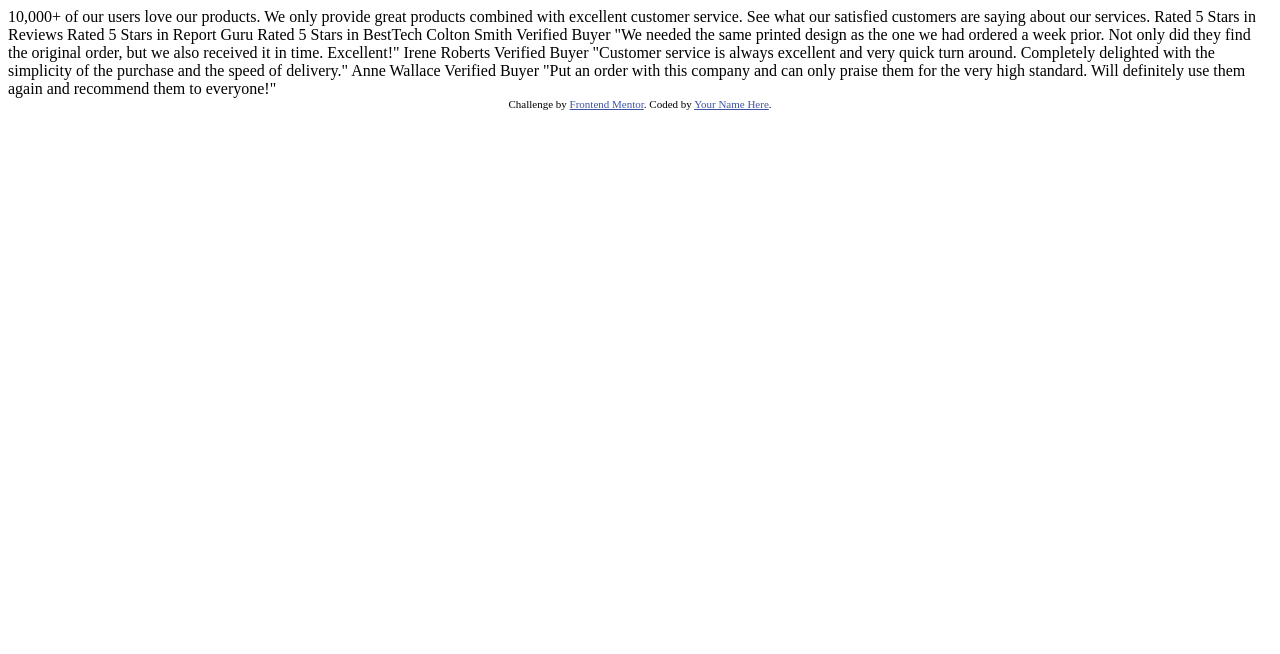
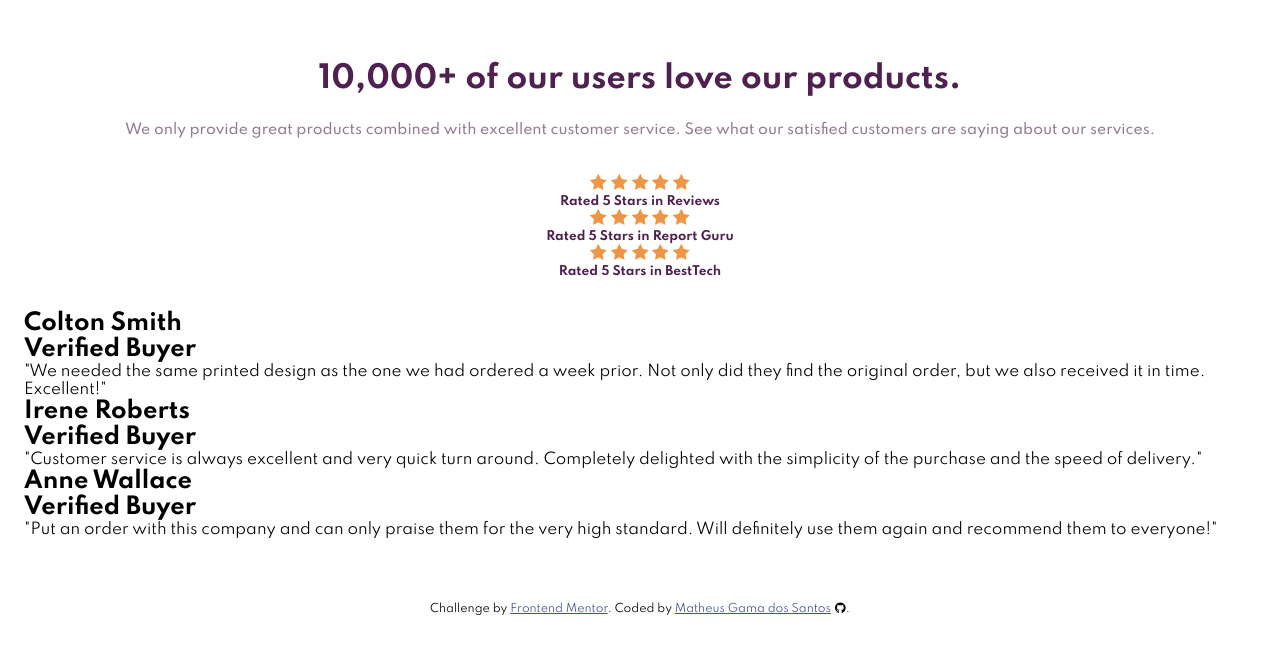
Before and after one commit to MatheusGSantos/social-proof-section, a plain HTML site: page index.html in a window 1280 px wide. Drawn offline with Linux system fonts and the light colour scheme.

Commit message:
First setup. Layout html and start css.
Format html content, Create css, Start design for top section.

```diff
--- a/index.html
+++ b/index.html
@@ -1,18 +1,20 @@
 <!DOCTYPE html>
 <html lang="en">
+
 <head>
   <meta charset="UTF-8" />
   <meta name="viewport" content="width=device-width, initial-scale=1.0" />
   <!-- displays site properly based on user's device -->
 
-    <link
-      rel="icon"
-      type="image/png"
-      sizes="32x32"
-      href="./images/favicon-32x32.png"
-    />
+  <!-- favicon -->
+  <link rel="icon" type="image/png" sizes="32x32" href="./images/favicon-32x32.png" />
+
+  <!-- Font Awesome -->
+  <script src="https://kit.fontawesome.com/fdc82b1b55.js" crossorigin="anonymous"></script>
 
   <title>Frontend Mentor | Social proof section</title>
+
+  <link href="https://fonts.googleapis.com/css2?family=Spartan:wght@400;500;700&display=swap" rel="stylesheet">
 
   <!-- Feel free to remove these styles or customise in your own stylesheet 👍 -->
   <style>
@@ -20,42 +22,96 @@
       font-size: 11px;
       text-align: center;
     }
+
     .attribution a {
       color: hsl(228, 45%, 44%);
     }
+
+    .attribution i {
+      margin-left: 4px;
+    }
   </style>
+  <link rel="stylesheet" href="./styles/style.css">
 </head>
+
 <body>
-    10,000+ of our users love our products.
+  <div class="content-wrapper">
+    <div class="top-section">
+      <div class="presentation">
+        <h1><strong>10,000+ of our users love our products.</strong></h1>
 
-    We only provide great products combined with excellent customer service.
-    See what our satisfied customers are saying about our services.
+        <h2>We only provide great products combined with excellent customer service.
+          See what our satisfied customers are saying about our services.</h2>
+      </div>
 
-    Rated 5 Stars in Reviews
-    Rated 5 Stars in Report Guru
-    Rated 5 Stars in BestTech
+      <div class="ratings">
+        <div id="reviews-rating" class="rating">
+          <div class="stars"><img src="./images/icon-star.svg" alt="rating-star">
+            <img src="./images/icon-star.svg" alt="rating-star">
+            <img src="./images/icon-star.svg" alt="rating-star">
+            <img src="./images/icon-star.svg" alt="rating-star">
+            <img src="./images/icon-star.svg" alt="rating-star">
+          </div>
+          <h4><strong>Rated 5 Stars in Reviews</strong></h4>
+        </div>
+        <div id="report-guru-rating" class="rating">
+          <div class="stars"><img src="./images/icon-star.svg" alt="rating-star">
+            <img src="./images/icon-star.svg" alt="rating-star">
+            <img src="./images/icon-star.svg" alt="rating-star">
+            <img src="./images/icon-star.svg" alt="rating-star">
+            <img src="./images/icon-star.svg" alt="rating-star">
+          </div>
+          <h4><strong>Rated 5 Stars in Report Guru</strong></h4>
+        </div>
+        <div id="best-tech-rating" class="rating">
+          <div class="stars"><img src="./images/icon-star.svg" alt="rating-star">
+            <img src="./images/icon-star.svg" alt="rating-star">
+            <img src="./images/icon-star.svg" alt="rating-star">
+            <img src="./images/icon-star.svg" alt="rating-star">
+            <img src="./images/icon-star.svg" alt="rating-star">
+          </div>
+          <h4><strong>Rated 5 Stars in BestTech</strong></h4>
+        </div>
+      </div>
+    </div>
 
-    Colton Smith
-    Verified Buyer
+    <div class="card-container">
+      <div id="colton-card" class="card">
+        <h2 class="user-name">Colton Smith</h2>
+        <h2 class="user-status">Verified Buyer</h2>
+        <p class="testimonial">
           "We needed the same printed design as the one we had ordered a week prior.
           Not only did they find the original order, but we also received it in time.
           Excellent!"
-
-    Irene Roberts
-    Verified Buyer
+        </p>
+      </div>
+      <div id="irene-card" class="card">
+        <h2 class="user-name">Irene Roberts</h2>
+        <h2 class="user-status">Verified Buyer</h2>
+        <p class="testimonial">
           "Customer service is always excellent and very quick turn around. Completely
           delighted with the simplicity of the purchase and the speed of delivery."
-
-    Anne Wallace
-    Verified Buyer
+        </p>
+      </div>
+      <div id="anne-card" class="card">
+        <h2 class="user-name">Anne Wallace</h2>
+        <h2 class="user-status">Verified Buyer</h2>
+        <p class="testimonial">
           "Put an order with this company and can only praise them for the very high
           standard. Will definitely use them again and recommend them to everyone!"
+        </p>
+      </div>
+    </div>
+  </div>
 
+  <footer>
     <div class="attribution">
       Challenge by
-      <a href="https://www.frontendmentor.io?ref=challenge" target="_blank"
-        >Frontend Mentor</a
-      >. Coded by <a href="#">Your Name Here</a>.
+      <a href="https://www.frontendmentor.io?ref=challenge" target="_blank">Frontend Mentor</a>. Coded by <a
+        href="https://github.com/MatheusGSantos">Matheus Gama dos Santos</a><i class="fab fa-github"></i>.
     </div>
+  </footer>
+
 </body>
+
 </html>
--- /dev/null
+++ b/styles/style.css
@@ -0,0 +1,63 @@
+:root {
+  /* Primary */
+  --very-dark-magenta: hsl(300, 43%, 22%);
+  --soft-pink: hsl(333, 80%, 67%);
+
+  /* Neutral */
+  --dark-grayish-magenta: hsl(303, 10%, 53%);
+  --light-grayish-magenta: hsl(300, 24%, 96%);
+  --white: hsl(0, 0%, 100%);
+}
+
+* {
+  margin: 0;
+  padding: 0;
+  box-sizing: border-box;
+}
+
+body {
+  font-size: 15px;
+  font-family: "Spartan", sans-serif;
+  width: 100%;
+}
+
+.content-wrapper {
+  padding: 4rem 1.5rem;
+}
+
+/****** Top Section ******/
+.top-section {
+  text-align: center;
+  display: flex;
+  flex-direction: column;
+}
+
+.presentation h1 {
+  color: var(--very-dark-magenta);
+  font-weight: 700;
+  line-height: 1.9rem;
+}
+
+.presentation h2 {
+  color: var(--dark-grayish-magenta);
+  font-weight: 500;
+  font-size: 14px;
+  padding-top: 1.5rem;
+  line-height: 1.5rem;
+}
+
+.ratings {
+  margin: 2rem 0;
+}
+
+.rating h4 {
+  color: var(--very-dark-magenta);
+  font-size: 12px;
+  font-weight: 700;
+}
+
+/****** Cards Section ******/
+.card-container {
+  display: flex;
+  flex-direction: column;
+}
```
Lines whose indentation alone changed are shown as unchanged.
